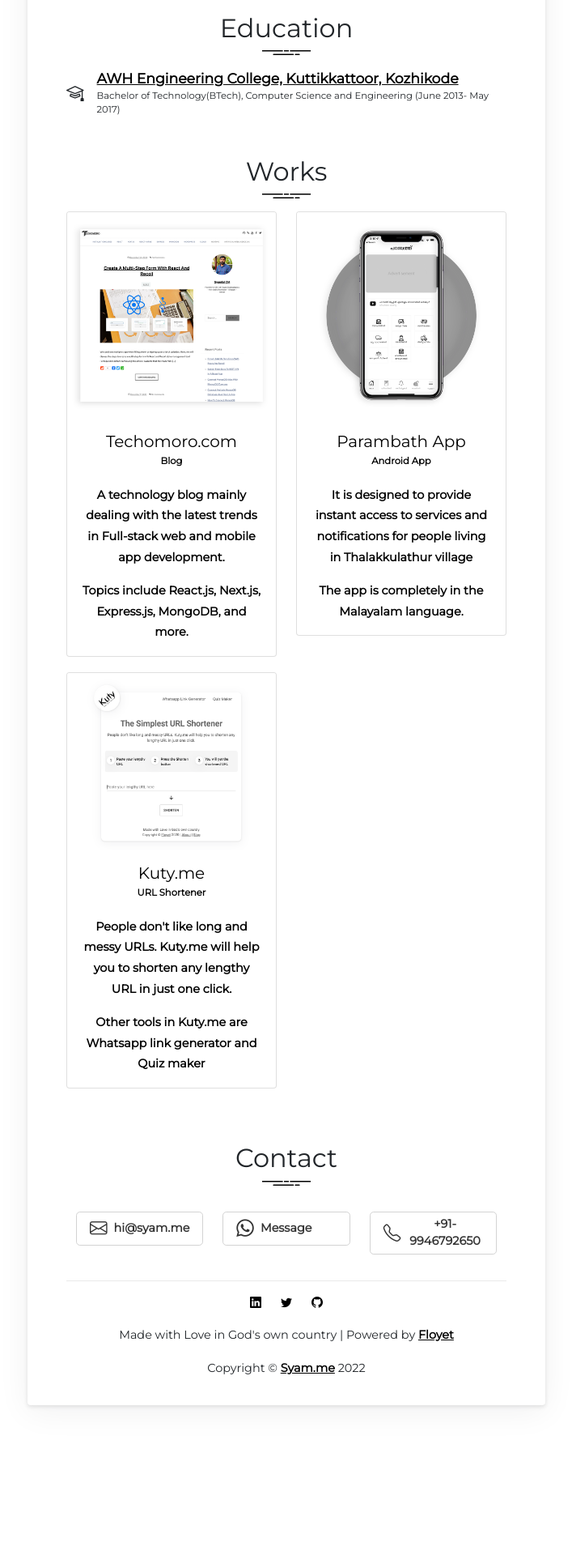
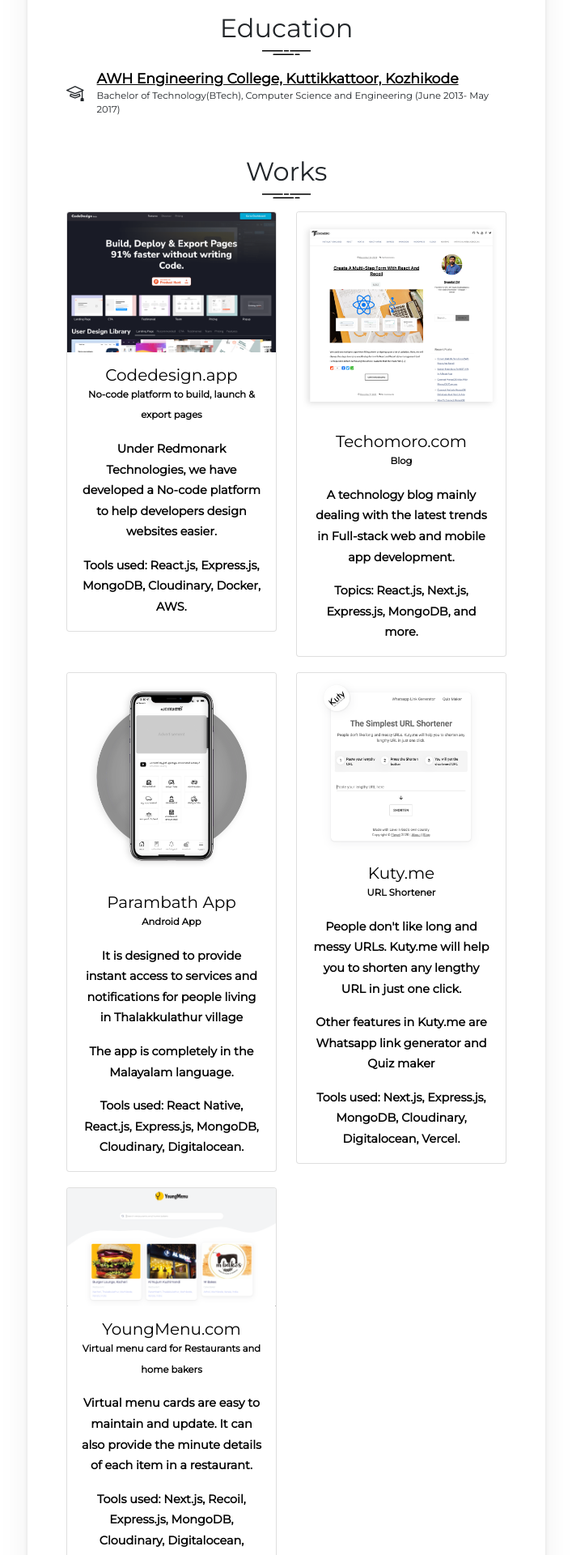
Before and after one commit to syamjayaraj/syam-me-website, a Next.js app: page / in a window 1280 px wide. Shown: the part 880-2800 px from the top of the page at 81% size, without its empty margins (286-993 px from the left). Before the commit the page ends 2695 px from the top, so only its background shows below. Built offline with nearby package versions, Linux system fonts and the light colour scheme.

Commit message:
works added

```diff
--- a/components/About.js
+++ b/components/About.js
@@ -9,7 +9,7 @@
         Hello! I'm Syamlal CM, a Software Engineer & Internet Entrepreneur. I am
         the founder and CEO of{" "}
         <a href="https://floyet.com" target="_blank" rel="noreferrer">
-          Floyet Technologies - a digital branding company
+          Floyet Technologies - a digital branding initiative
         </a>
         .
       </p>
--- a/components/Experience.js
+++ b/components/Experience.js
@@ -15,7 +15,7 @@
               </a>
             </div>
             <div className={styles.branch}>
-              Co-Founder (March 2018- January 2021)
+              Co-Founder and Full-stack developer (March 2018- January 2021)
             </div>
           </div>
         </div>
--- a/components/Works.js
+++ b/components/Works.js
@@ -7,6 +7,30 @@
       <h2>Works</h2>
       <img src="/assets/svg/line.svg" className="line" />
       <Row>
+        <Col md={6}>
+          <Card className={styles.card}>
+            <a href="https://codedesign.com" target="_blank" rel="noreferrer">
+              <Card.Img
+                variant="top"
+                src="/assets/images/works/codedesign.png"
+              />
+              <Card.Body>
+                <Card.Title className={styles.title}>Codedesign.app</Card.Title>
+                <p className={styles.category}>
+                  No-code platform to build, launch & export pages
+                </p>
+                <Card.Text>
+                  Under Redmonark Technologies, we have developed a No-code
+                  platform to help developers design websites easier.
+                </Card.Text>
+                <Card.Text>
+                  Tools used: React.js, Express.js, MongoDB, Cloudinary, Docker,
+                  AWS.
+                </Card.Text>
+              </Card.Body>
+            </a>
+          </Card>
+        </Col>
         <Col md={6}>
           <Card className={styles.card}>
             <a href="https://kuty.me" target="_blank" rel="noreferrer">
@@ -22,8 +46,7 @@
                   Full-stack web and mobile app development.
                 </Card.Text>
                 <Card.Text>
-                  Topics include React.js, Next.js, Express.js, MongoDB, and
-                  more.
+                  Topics: React.js, Next.js, Express.js, MongoDB, and more.
                 </Card.Text>
               </Card.Body>
             </a>
@@ -50,6 +73,10 @@
                 <Card.Text>
                   The app is completely in the Malayalam language.
                 </Card.Text>
+                <Card.Text>
+                  Tools used: React Native, React.js, Express.js, MongoDB,
+                  Cloudinary, Digitalocean.
+                </Card.Text>
               </Card.Body>
             </a>
           </Card>
@@ -66,8 +93,36 @@
                   to shorten any lengthy URL in just one click.
                 </Card.Text>
                 <Card.Text>
-                  Other tools in Kuty.me are Whatsapp link generator and Quiz
+                  Other features in Kuty.me are Whatsapp link generator and Quiz
                   maker
+                </Card.Text>
+                <Card.Text>
+                  Tools used: Next.js, Express.js, MongoDB, Cloudinary,
+                  Digitalocean, Vercel.
+                </Card.Text>
+              </Card.Body>
+            </a>
+          </Card>
+        </Col>
+        <Col md={6}>
+          <Card className={styles.card}>
+            <a href="https://youngmenu.com" target="_blank" rel="noreferrer">
+              <Card.Img
+                variant="top"
+                src="/assets/images/works/youngmenu.png"
+              />
+              <Card.Body>
+                <Card.Title className={styles.title}>YoungMenu.com</Card.Title>
+                <p className={styles.category}>
+                  Virtual menu card for Restaurants and home bakers
+                </p>
+                <Card.Text>
+                  Virtual menu cards are easy to maintain and update. It can
+                  also provide the minute details of each item in a restaurant.
+                </Card.Text>
+                <Card.Text>
+                  Tools used: Next.js, Recoil, Express.js, MongoDB, Cloudinary,
+                  Digitalocean, Vercel.
                 </Card.Text>
               </Card.Body>
             </a>
--- a/styles/Footer.module.css
+++ b/styles/Footer.module.css
@@ -3,5 +3,4 @@
   padding-top: 1rem;
   font-size: 0.9em;
   margin-top: 2rem;
-  /* margin-bottom: 2rem; */
 }
```
Also changed, not shown: public/assets/images/works/codedesign.png (added), public/assets/images/works/youngmenu.png (added).
